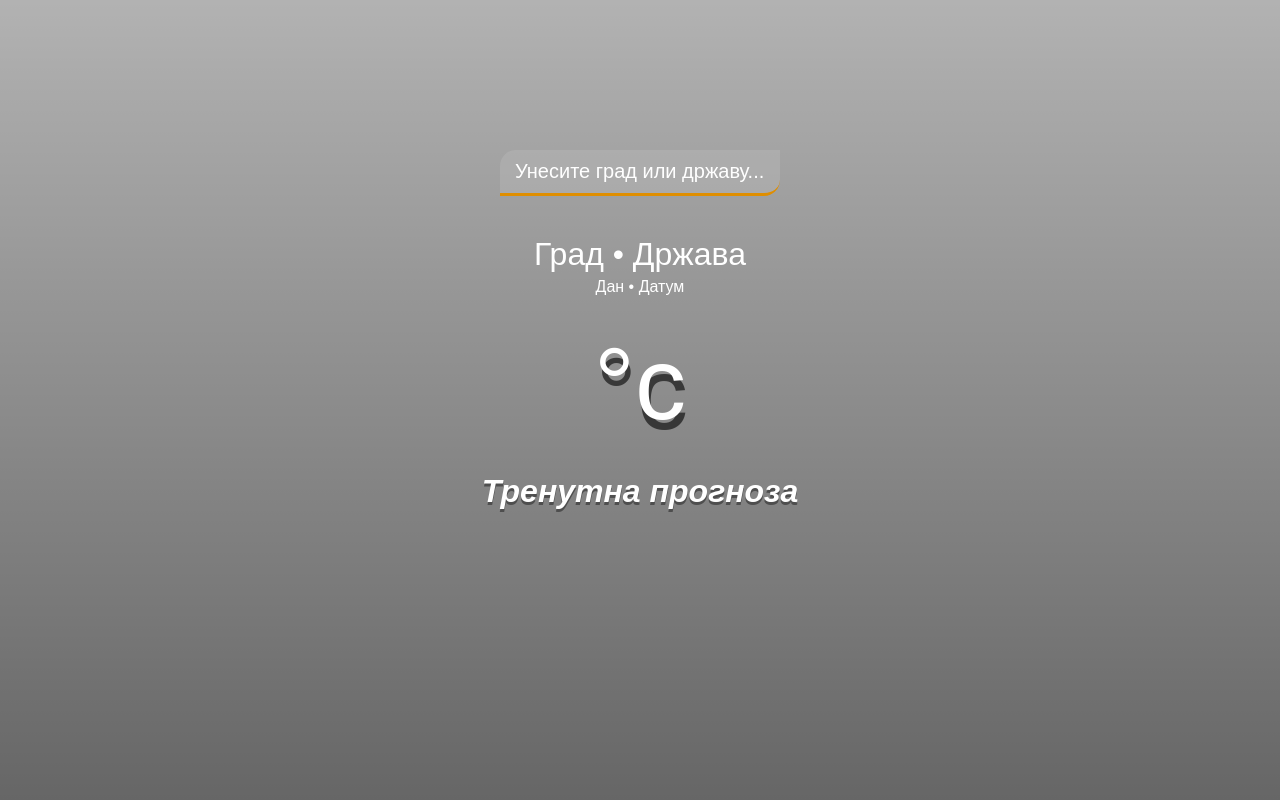
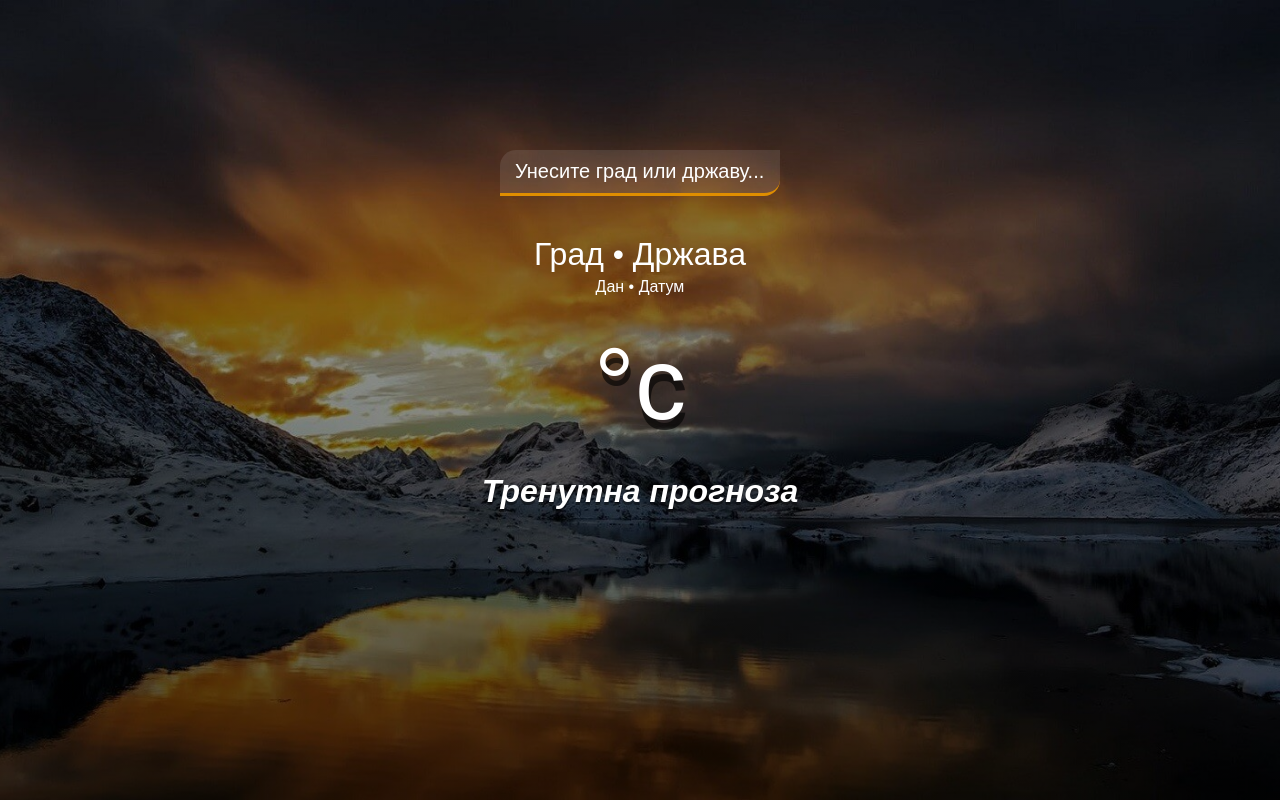
Before and after one commit to markolekic/weatherApp, a plain HTML site: page index.html in a window 1280 px wide. Drawn offline with Linux system fonts and the light colour scheme.

Commit message:
Update style.css

```diff
--- a/css/style.css
+++ b/css/style.css
@@ -6,7 +6,7 @@
 
 body {
     font-family: 'montserrat', sans-serif;
-    background-image: url('../img/image.jpeg');
+    background-image: url('../img/image.jpg');
     background-size: cover;
     background-position: top center;
 }
```
